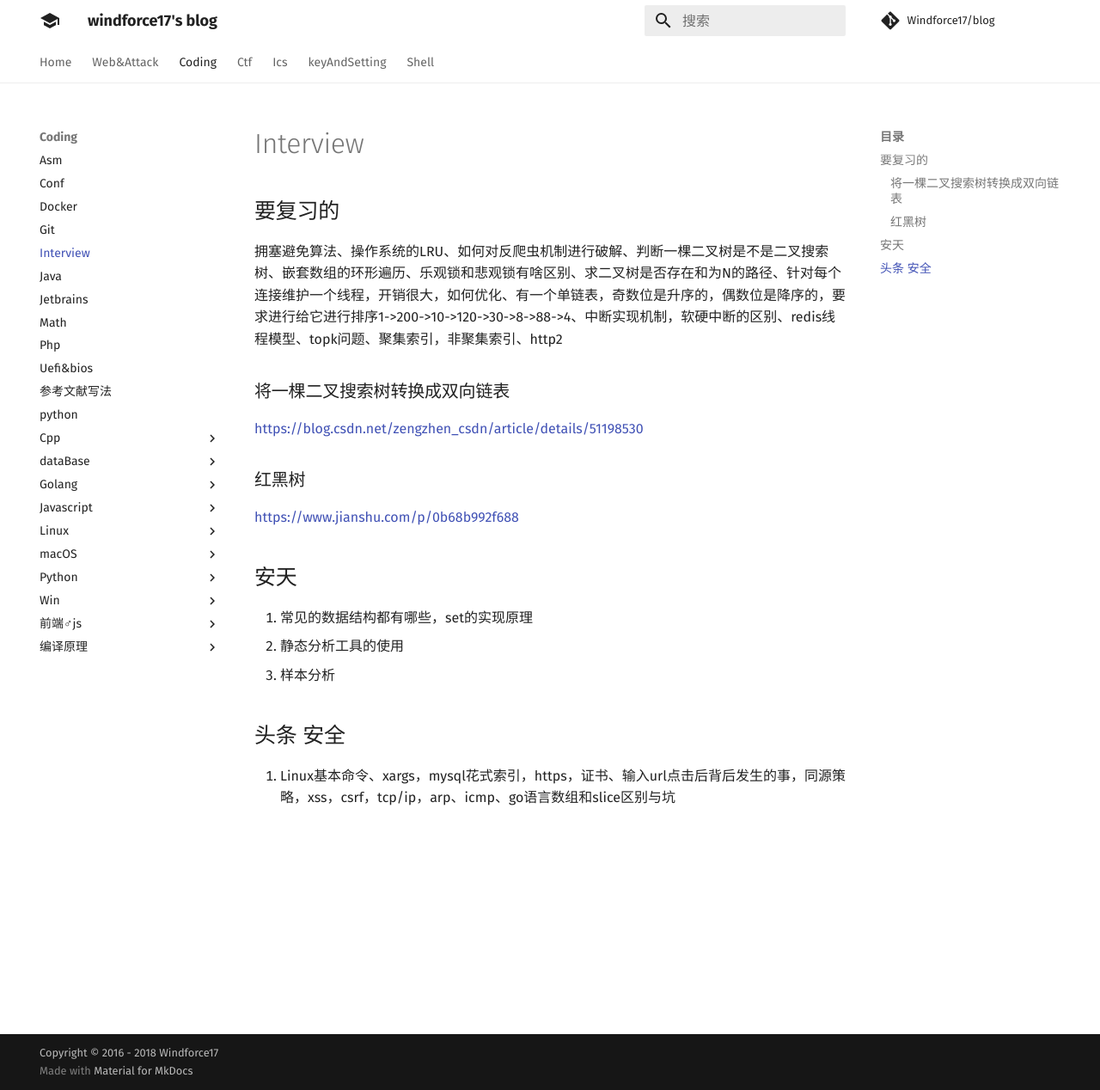
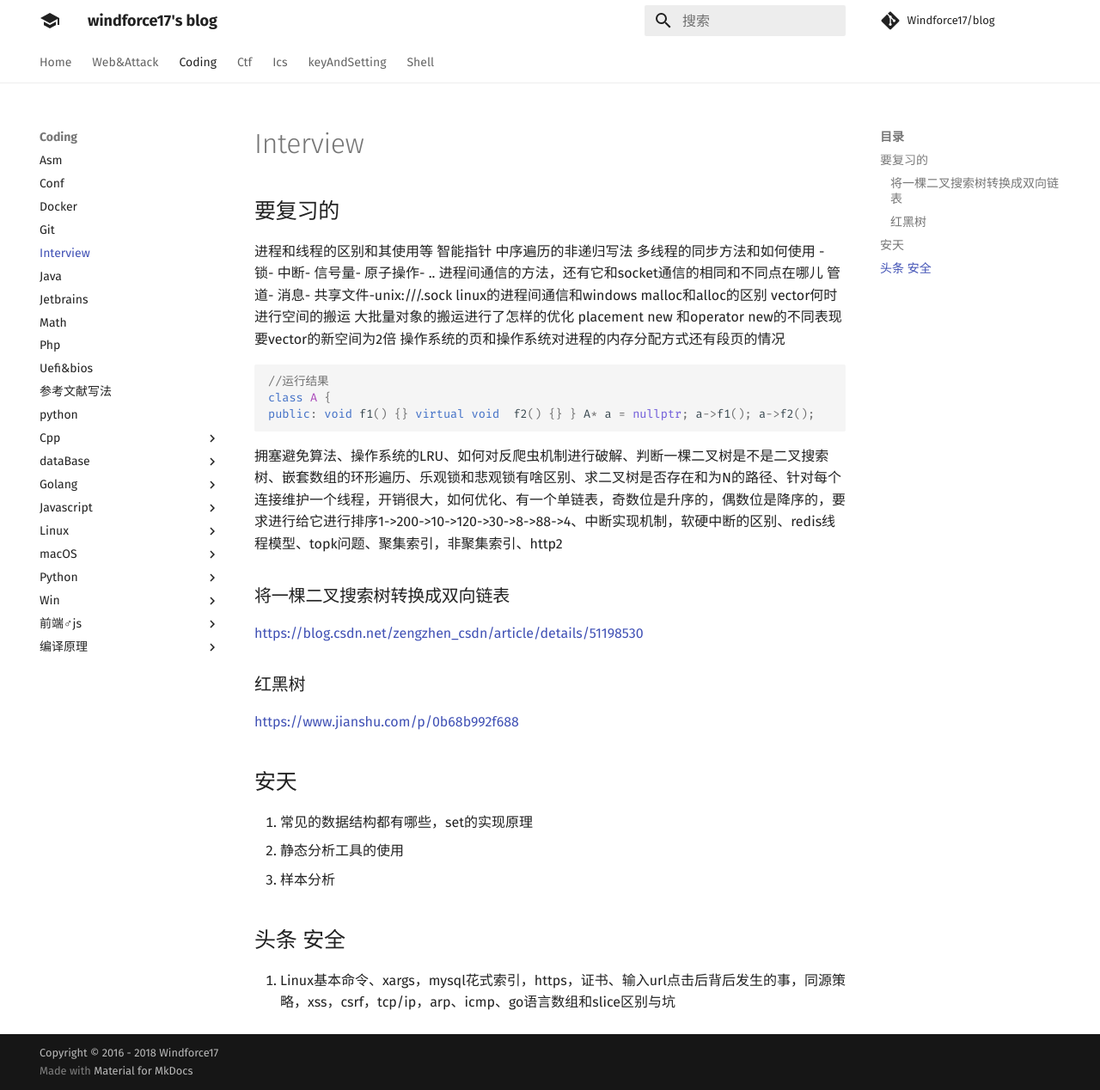
Before and after one commit to Windforce17/blog, an MkDocs documentation site: the page built from docs/coding/interview.md, in a window 1280 px wide and 1268 px high. Shown: the whole window at 86% size. Built offline with MkDocs 1.6.1 and Material for MkDocs 9.7.7, drawn with Linux system fonts in a browser that asks for light colours; comment, search, counter and statistics services are not loaded.

````diff
--- a/docs/coding/interview.md
+++ b/docs/coding/interview.md
@@ -1,4 +1,23 @@
 ## 要复习的
+进程和线程的区别和其使用等
+智能指针
+中序遍历的非递归写法
+多线程的同步方法和如何使用
+    - 锁- 中断- 信号量- 原子操作- ..
+进程间通信的方法，还有它和socket通信的相同和不同点在哪儿
+管道- 消息- 共享文件-unix:///.sock
+linux的进程间通信和windows
+malloc和alloc的区别
+vector何时进行空间的搬运
+大批量对象的搬运进行了怎样的优化
+placement new 和operator new的不同表现
+要vector的新空间为2倍
+操作系统的页和操作系统对进程的内存分配方式还有段页的情况
+```cpp
+//运行结果
+class A {
+public: void f1() {} virtual void  f2() {} } A* a = nullptr; a->f1(); a->f2();
+```
 拥塞避免算法、操作系统的LRU、如何对反爬虫机制进行破解、判断一棵二叉树是不是二叉搜索树、嵌套数组的环形遍历、乐观锁和悲观锁有啥区别、求二叉树是否存在和为N的路径、针对每个连接维护一个线程，开销很大，如何优化、有一个单链表，奇数位是升序的，偶数位是降序的，要求进行给它进行排序1->200->10->120->30->8->88->4、中断实现机制，软硬中断的区别、redis线程模型、topk问题、聚集索引，非聚集索引、http2
 ### 将一棵二叉搜索树转换成双向链表
 https://blog.csdn.net/zengzhen_csdn/article/details/51198530
````
Also changed, not shown: docs/coding/dataBase/mysql.md (+20 -2 lines).
